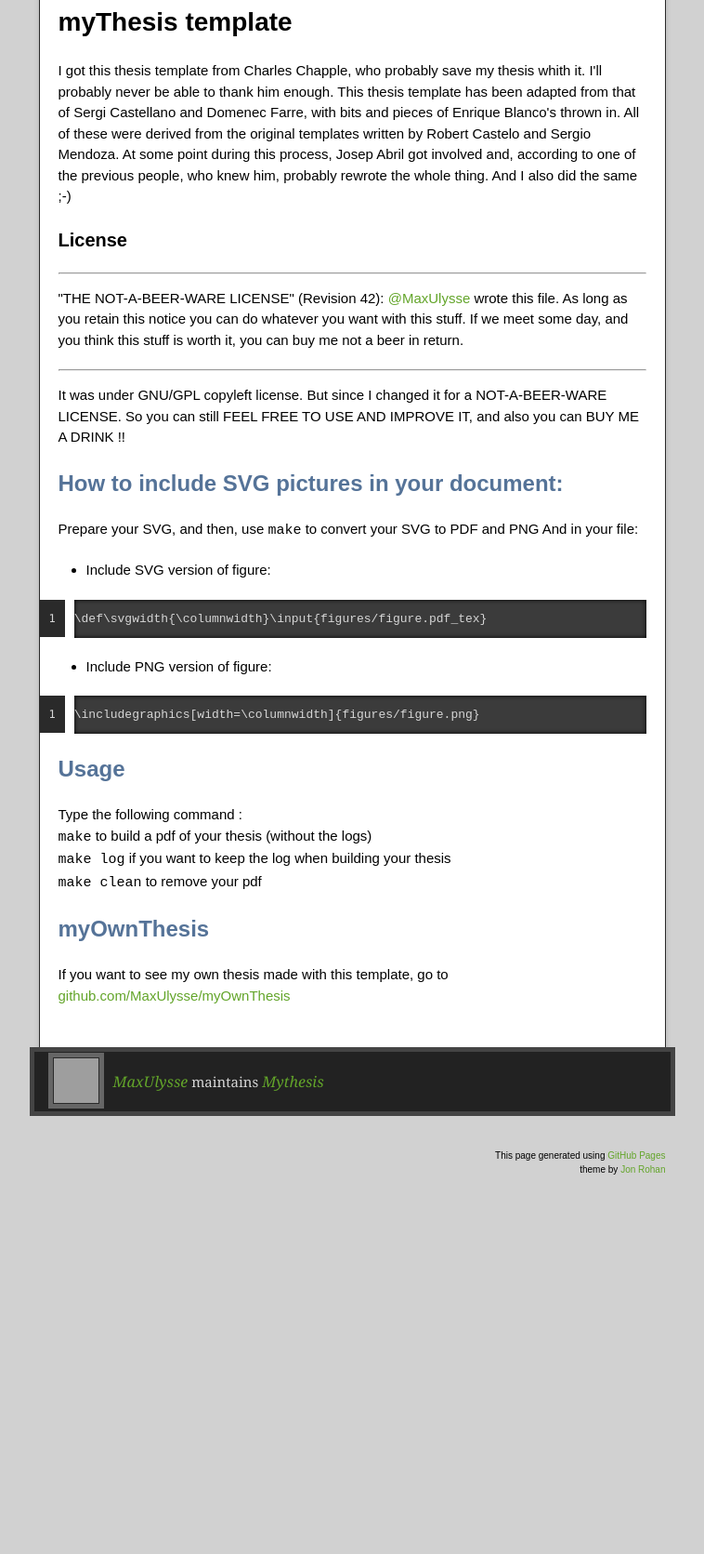
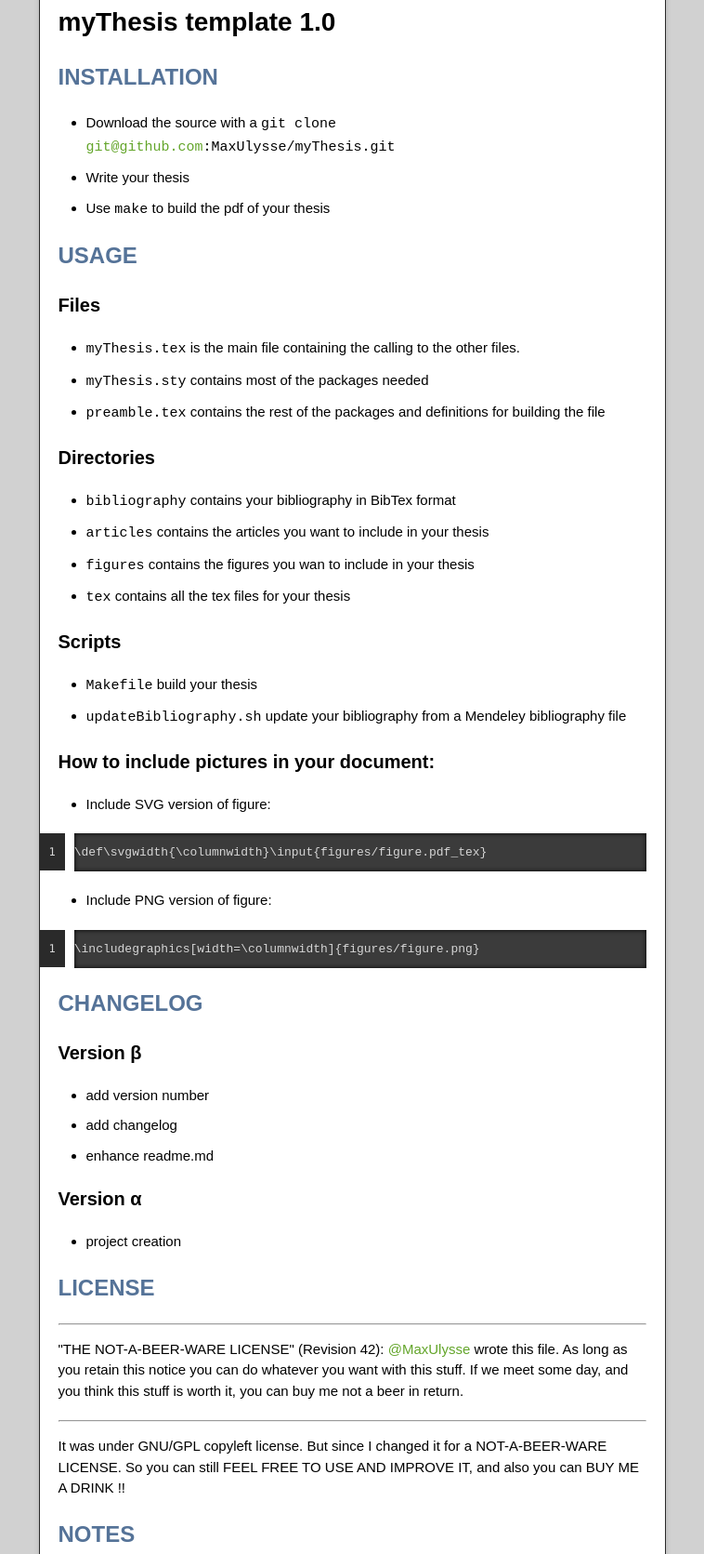
Before and after one commit to maxulysse/myThesis, a plain HTML site: page index.html in a window 1280 px wide. Shown: the part 295-1966 px from the top of the page at 93% size, without its empty margins (261-1019 px from the left). Before the commit the page ends 1650 px from the top, so only its background shows below. Drawn offline with nearby package versions, Linux system fonts and the light colour scheme; grey boxes are pictures that could not be loaded.

Commit message:
Create gh-pages branch via GitHub

```diff
--- a/index.html
+++ b/index.html
@@ -37,27 +37,59 @@
         </div>
         <article class="markdown-body">
           <h1>
-<a id="mythesis-template" class="anchor" href="#mythesis-template" aria-hidden="true"><span aria-hidden="true" class="octicon octicon-link"></span></a>myThesis template</h1>
+<a id="mythesis-template-10" class="anchor" href="#mythesis-template-10" aria-hidden="true"><span aria-hidden="true" class="octicon octicon-link"></span></a>myThesis template 1.0</h1>
 
-<p>I got this thesis template from Charles Chapple, who probably save my thesis whith it.  I'll probably never be able to thank him enough.
-This thesis template has been adapted from that of Sergi Castellano and Domenec Farre, with bits and pieces of Enrique Blanco's thrown in.  All of these were derived from the original templates written by Robert Castelo and Sergio Mendoza.  At some point during this process, Josep Abril got involved and, according to one of the previous people, who knew him, probably rewrote the whole thing. And I also did the same ;-)</p>
+<h2>
+<a id="installation" class="anchor" href="#installation" aria-hidden="true"><span aria-hidden="true" class="octicon octicon-link"></span></a>INSTALLATION</h2>
+
+<ul>
+<li>Download the source with a <code>git clone <a href="mailto:git@github.com">git@github.com</a>:MaxUlysse/myThesis.git</code>
+</li>
+<li>Write your thesis</li>
+<li>Use <code>make</code> to build the pdf of your thesis</li>
+</ul>
+
+<h2>
+<a id="usage" class="anchor" href="#usage" aria-hidden="true"><span aria-hidden="true" class="octicon octicon-link"></span></a>USAGE</h2>
 
 <h3>
-<a id="license" class="anchor" href="#license" aria-hidden="true"><span aria-hidden="true" class="octicon octicon-link"></span></a>License</h3>
+<a id="files" class="anchor" href="#files" aria-hidden="true"><span aria-hidden="true" class="octicon octicon-link"></span></a>Files</h3>
 
-<hr>
+<ul>
+<li>
+<code>myThesis.tex</code> is the main file containing the calling to the other files.</li>
+<li>
+<code>myThesis.sty</code> contains most of the packages needed</li>
+<li>
+<code>preamble.tex</code> contains the rest of the packages and definitions for building the file</li>
+</ul>
 
-<p>"THE NOT-A-BEER-WARE LICENSE" (Revision 42): <a href="https://github.com/MaxUlysse" class="user-mention">@MaxUlysse</a> wrote this file.  As long as you retain this notice you can do whatever you want with this stuff.  If we meet some day, and you think this stuff is worth it, you can buy me not a beer in return.</p>
+<h3>
+<a id="directories" class="anchor" href="#directories" aria-hidden="true"><span aria-hidden="true" class="octicon octicon-link"></span></a>Directories</h3>
 
-<hr>
+<ul>
+<li>
+<code>bibliography</code> contains your bibliography in BibTex format</li>
+<li>
+<code>articles</code> contains the articles you want to include in your thesis</li>
+<li>
+<code>figures</code> contains the figures you wan to include in your thesis</li>
+<li>
+<code>tex</code> contains all the tex files for your thesis</li>
+</ul>
 
-<p>It was under GNU/GPL copyleft license.  But since I changed it for a NOT-A-BEER-WARE LICENSE.  So you can still FEEL FREE TO USE AND IMPROVE IT, and also you can BUY ME A DRINK !!</p>
+<h3>
+<a id="scripts" class="anchor" href="#scripts" aria-hidden="true"><span aria-hidden="true" class="octicon octicon-link"></span></a>Scripts</h3>
 
-<h2>
-<a id="how-to-include-svg-pictures-in-your-document" class="anchor" href="#how-to-include-svg-pictures-in-your-document" aria-hidden="true"><span aria-hidden="true" class="octicon octicon-link"></span></a>How to include SVG pictures in your document:</h2>
+<ul>
+<li>
+<code>Makefile</code> build your thesis</li>
+<li>
+<code>updateBibliography.sh</code> update your bibliography from a Mendeley bibliography file</li>
+</ul>
 
-<p>Prepare your SVG, and then, use <code>make</code> to convert your SVG to PDF and PNG
-And in your file:</p>
+<h3>
+<a id="how-to-include-pictures-in-your-document" class="anchor" href="#how-to-include-pictures-in-your-document" aria-hidden="true"><span aria-hidden="true" class="octicon octicon-link"></span></a>How to include pictures in your document:</h3>
 
 <ul>
 <li>Include SVG version of figure:</li>
@@ -74,12 +106,40 @@ And in your file:</p>
 </code></pre>
 
 <h2>
-<a id="usage" class="anchor" href="#usage" aria-hidden="true"><span aria-hidden="true" class="octicon octicon-link"></span></a>Usage</h2>
+<a id="changelog" class="anchor" href="#changelog" aria-hidden="true"><span aria-hidden="true" class="octicon octicon-link"></span></a>CHANGELOG</h2>
 
-<p>Type the following command :<br>
-<code>make</code> to build a pdf of your thesis (without the logs)<br>
-<code>make log</code> if you want to keep the log when building your thesis<br>
-<code>make clean</code> to remove your pdf</p>
+<h3>
+<a id="version-β" class="anchor" href="#version-%CE%B2" aria-hidden="true"><span aria-hidden="true" class="octicon octicon-link"></span></a>Version β</h3>
+
+<ul>
+<li>add version number</li>
+<li>add changelog</li>
+<li>enhance readme.md</li>
+</ul>
+
+<h3>
+<a id="version-α" class="anchor" href="#version-%CE%B1" aria-hidden="true"><span aria-hidden="true" class="octicon octicon-link"></span></a>Version α</h3>
+
+<ul>
+<li>project creation</li>
+</ul>
+
+<h2>
+<a id="license" class="anchor" href="#license" aria-hidden="true"><span aria-hidden="true" class="octicon octicon-link"></span></a>LICENSE</h2>
+
+<hr>
+
+<p>"THE NOT-A-BEER-WARE LICENSE" (Revision 42): <a href="https://github.com/MaxUlysse">@MaxUlysse</a> wrote this file.  As long as you retain this notice you can do whatever you want with this stuff.  If we meet some day, and you think this stuff is worth it, you can buy me not a beer in return.</p>
+
+<hr>
+
+<p>It was under GNU/GPL copyleft license.  But since I changed it for a NOT-A-BEER-WARE LICENSE.  So you can still FEEL FREE TO USE AND IMPROVE IT, and also you can BUY ME A DRINK !!</p>
+
+<h2>
+<a id="notes" class="anchor" href="#notes" aria-hidden="true"><span aria-hidden="true" class="octicon octicon-link"></span></a>NOTES</h2>
+
+<p>I got this thesis template from Charles Chapple, who probably save my thesis whith it.  I'll probably never be able to thank him enough.
+This thesis template has been adapted from that of Sergi Castellano and Domenec Farre, with bits and pieces of Enrique Blanco's thrown in.  All of these were derived from the original templates written by Robert Castelo and Sergio Mendoza.  At some point during this process, Josep Abril got involved and, according to one of the previous people, who knew him, probably rewrote the whole thing. And I also did the same ;-)</p>
 
 <h2>
 <a id="myownthesis" class="anchor" href="#myownthesis" aria-hidden="true"><span aria-hidden="true" class="octicon octicon-link"></span></a>myOwnThesis</h2>
```
Also changed, not shown: params.json (+1 -1 lines).
